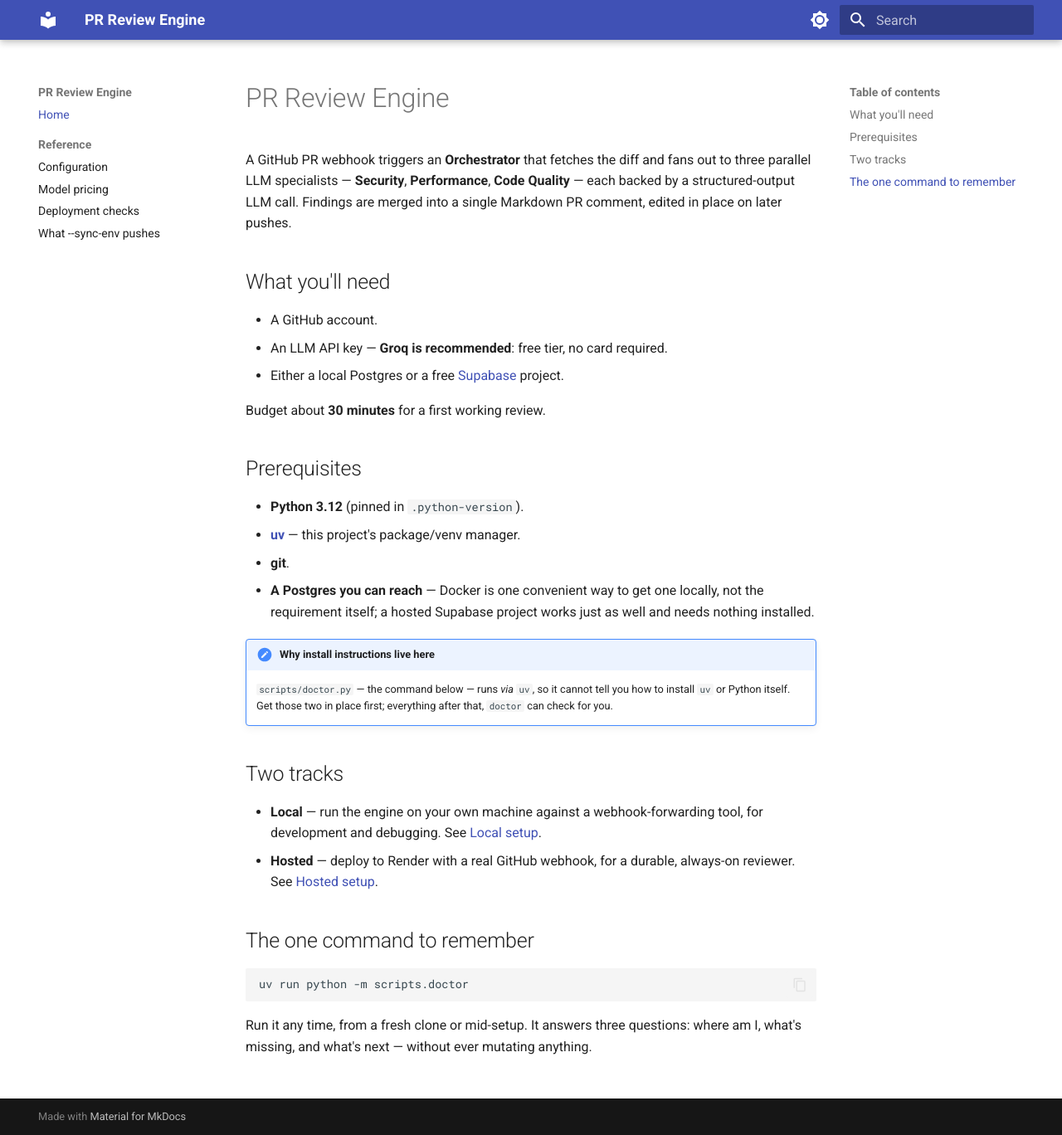
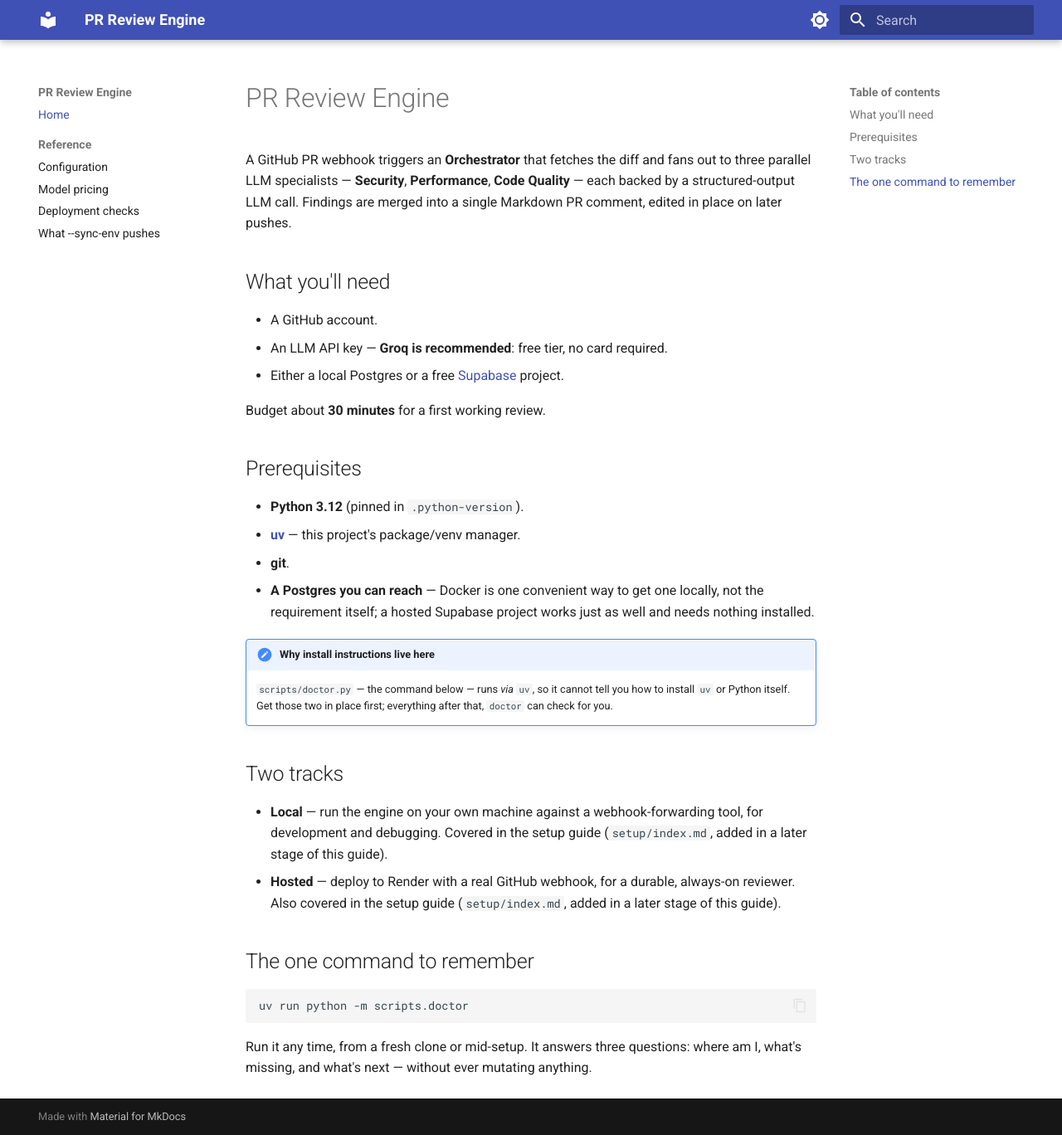
Before and after one commit to SomeoneSomewhereelse/pr-review-bot, an MkDocs documentation site: the page built from guide/index.md, in a window 1280 px wide and 1368 px high. Shown: the whole window at 83% size. Built offline with MkDocs 1.6.1 and Material for MkDocs 9.7.7, drawn with Linux system fonts in a browser that asks for light colours.

Commit message:
fix: remove overscoped strict-build link exemption from Task 1
validation.links.not_found is a single global scalar in MkDocs's config
schema (mkdocs/config/defaults.py's LinksValidation), not a per-link or
per-page setting. Setting it to "ignore" to tolerate one forward reference
to guide/setup/index.md (not created until a later task) silently disabled
broken-content-link detection for every Markdown body link in the whole
guide for the rest of Stage 3b, with no test coverage backstopping the gap.

Removed the validation block entirely and rewrote the "Two tracks" section
in guide/index.md to reference setup/index.md as a code-formatted path
instead of a markdown link, so mkdocs build --strict has nothing unresolved
to complain about. Task 2 turns it into a real link once the file exists.

```diff
--- a/guide/index.md
+++ b/guide/index.md
@@ -30,9 +30,11 @@
 ## Two tracks
 
 - **Local** — run the engine on your own machine against a webhook-forwarding
-  tool, for development and debugging. See [Local setup](setup/index.md).
+  tool, for development and debugging. Covered in the setup guide
+  (`setup/index.md`, added in a later stage of this guide).
 - **Hosted** — deploy to Render with a real GitHub webhook, for a durable,
-  always-on reviewer. See [Hosted setup](setup/index.md).
+  always-on reviewer. Also covered in the setup guide
+  (`setup/index.md`, added in a later stage of this guide).
 
 ## The one command to remember
 
--- a/mkdocs.yml
+++ b/mkdocs.yml
@@ -27,10 +27,3 @@
       - Model pricing: reference/pricing.md
       - Deployment checks: reference/checks.md
       - What --sync-env pushes: reference/sync-env.md
-validation:
-  # index.md links to setup/index.md, which Task 2 of this plan adds. nav
-  # targets (checked above) stay strictly validated via the default
-  # `validation.nav.not_found: warn`; only this forward content-reference is
-  # relaxed so each task's own `mkdocs build --strict` can pass standalone.
-  links:
-    not_found: ignore
```
